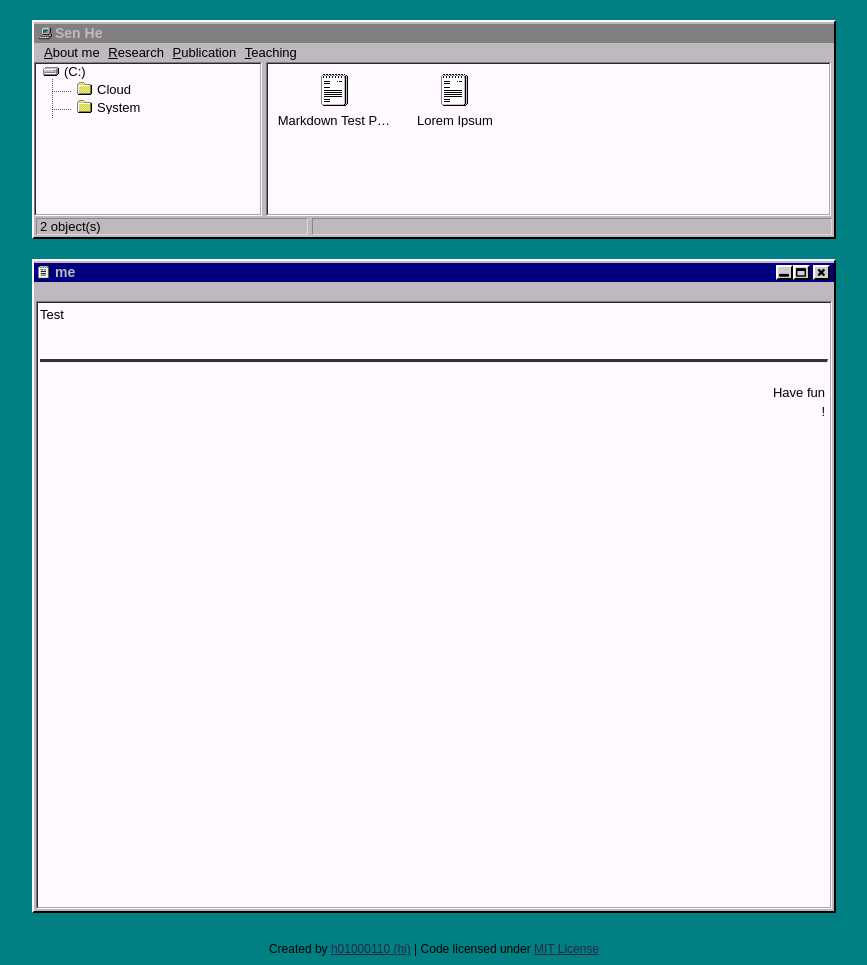
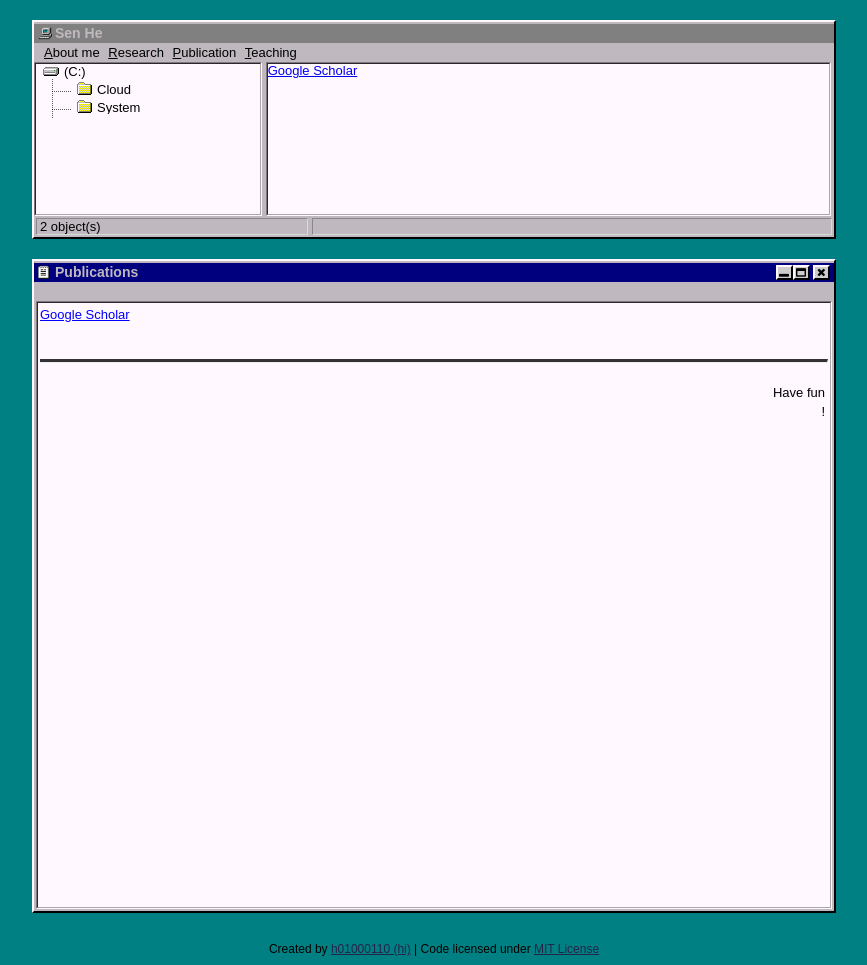
Before and after one commit to sen-he/sen-he.github.io, a Jekyll site: the page built from publication/index.md, in a window 1280 px wide. Shown: the whole page, without its empty margins (206-1073 px from the left). Built offline with Jekyll 4.4.1, drawn with Linux system fonts in a browser that asks for light colours.

Commit message:
Update index.md

```diff
--- a/publication/index.md
+++ b/publication/index.md
@@ -1,6 +1,6 @@
 ---
 layout: me
-title: me
+title: Publications
 ---
 
-Test
+[Google Scholar](https://scholar.google.com/citations?user=ySPHD4cAAAAJ&hl=en)
```
